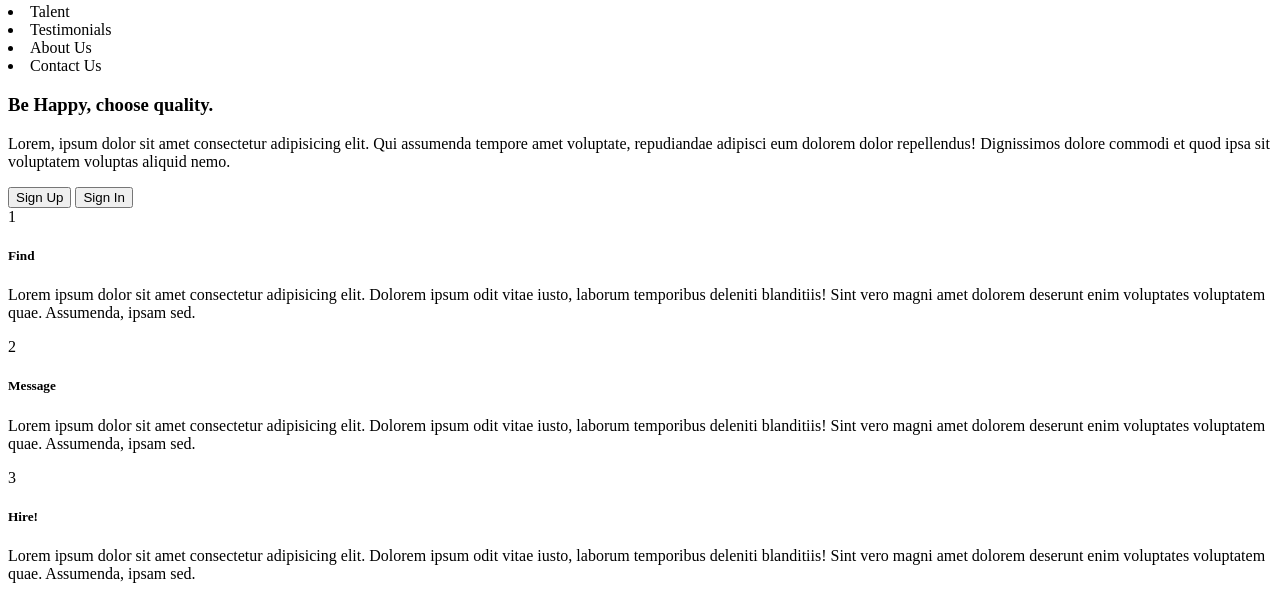
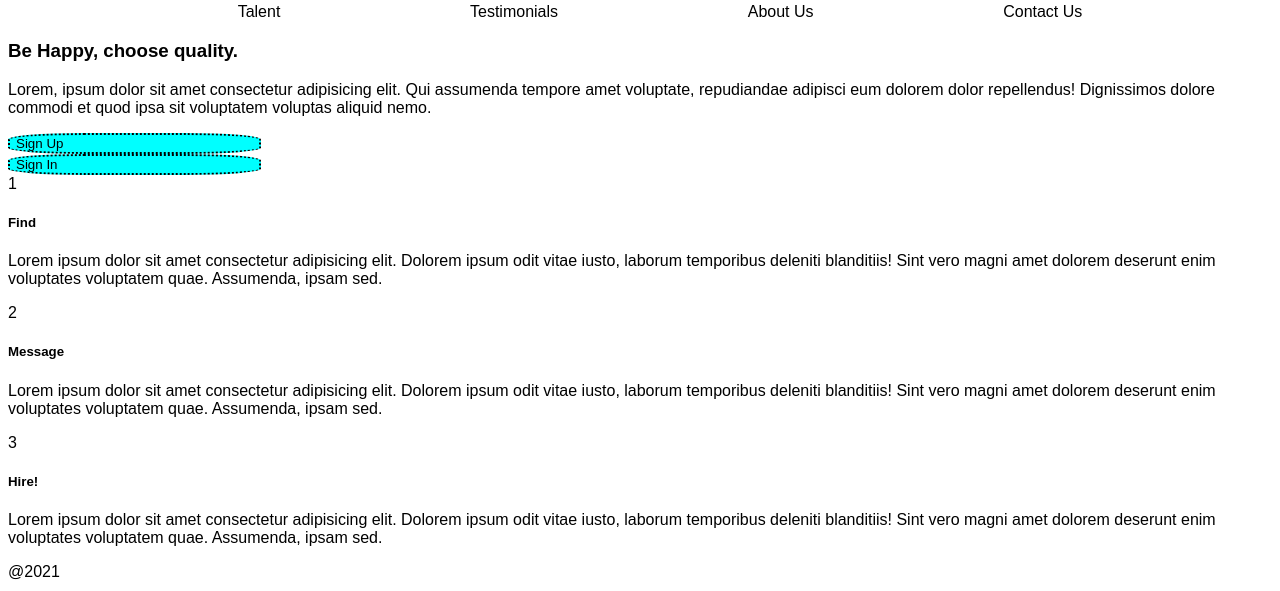
Before and after one commit to MariaCavallo/FrontEnd1, a plain HTML site: page clase20/index.html in a window 1280 px wide. Shown: the part 56-647 px from the top of the page. Drawn offline with Linux system fonts and the light colour scheme.

Commit message:
haciendo_algo

```diff
--- a/clase20/css/style.css
+++ b/clase20/css/style.css
@@ -2,3 +2,19 @@
     box-sizing: border-box;
     font-family: Arial, Helvetica, sans-serif;
 }
+
+header nav ul{
+    list-style: none;
+    display: flex;
+    flex-direction: row;
+    justify-content: space-evenly;
+}
+
+
+button{
+    display: flex;
+    border-style: dotted;
+    background-color: aqua;
+    border-radius: 30%;
+    width: 20%;
+}
--- a/clase20/index.html
+++ b/clase20/index.html
@@ -5,15 +5,18 @@
     <meta http-equiv="X-UA-Compatible" content="IE=edge">
     <meta name="viewport" content="width=device-width, initial-scale=1.0">
     <script src="https://kit.fontawesome.com/0f4f5c2e19.js" crossorigin="anonymous"></script>
+    <link rel="stylesheet" href="/css/style.css">
     <title>MasterDev</title>
 </head>
 <header>
     <h3>MasterDev</h3>
     <nav>
-        <li><a>Talent</a></li>
-        <li><a>Testimonials</a></li>
-        <li><a>About Us</a></li>
-        <li><a>Contact Us</a></li>
+        <ul>
+            <li><a>Talent</a></li>
+            <li><a>Testimonials</a></li>
+            <li><a>About Us</a></li>
+            <li><a>Contact Us</a></li>
+        </ul>
     </nav>
 </header>
 <body>
--- a/clase20/sass/style.scss
+++ /dev/null
@@ -1,4 +0,0 @@
-*{
-    box-sizing: border-box;
-    font-family: Arial, Helvetica, sans-serif;
-}
```
Also changed, not shown: clase20/sass/style.css (deleted), 1 other file.
